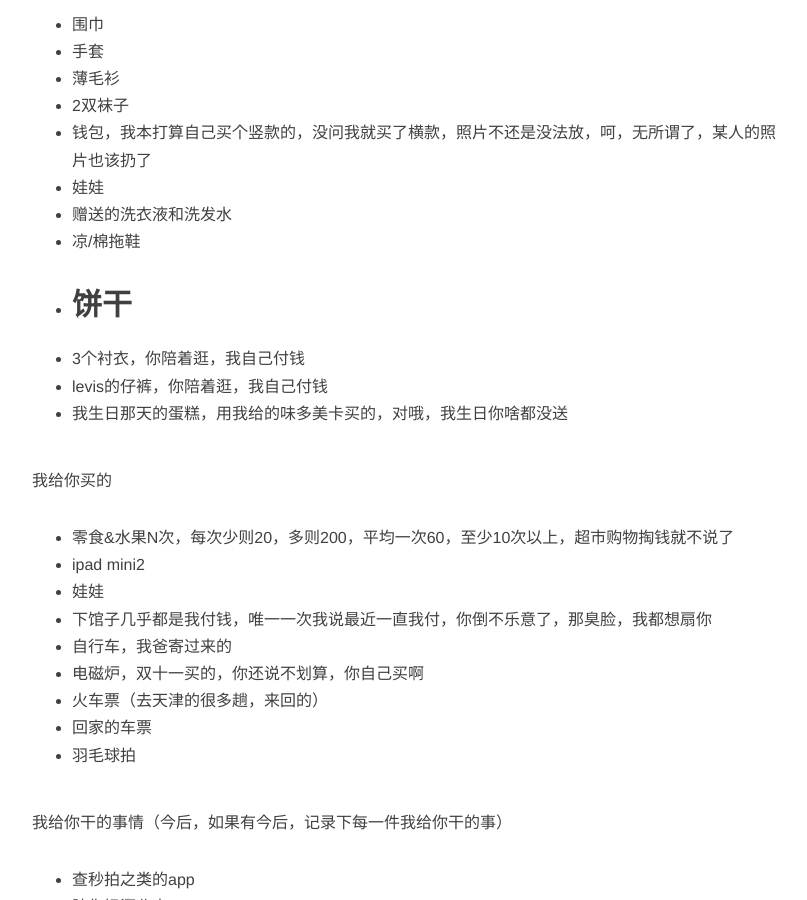
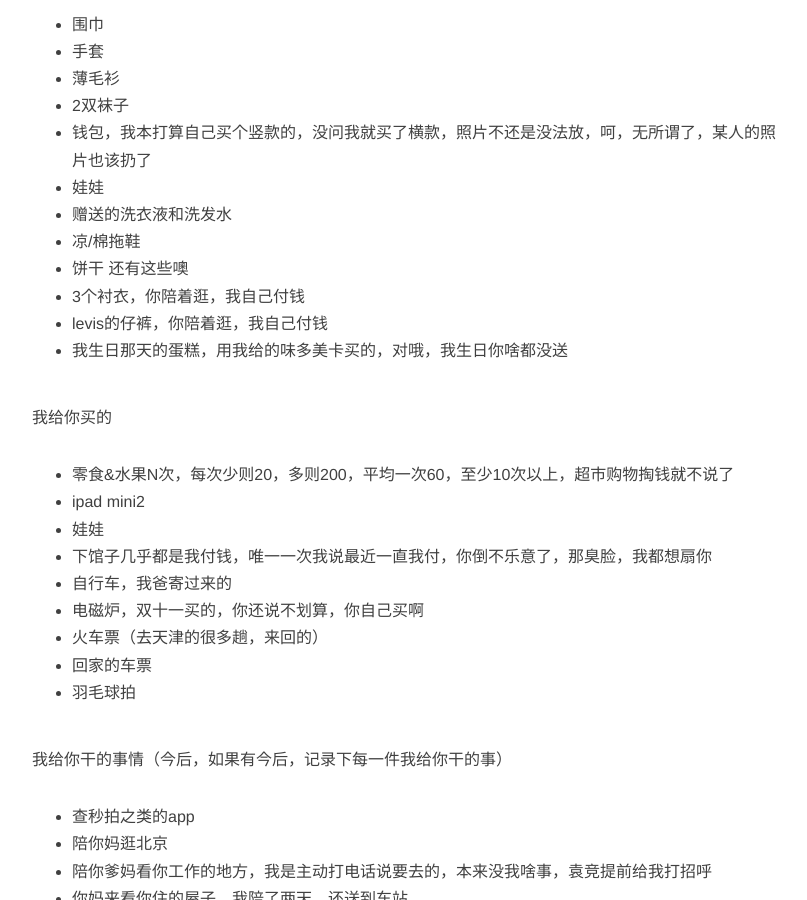
Before and after one commit to xofi/xofi.github.io, a Jekyll site: the page built from _posts/2015-11-20-conflict.md, in a window 1280 px wide and 900 px high, scrolled down 3626 px. Shown: the whole window, without its empty margins (233-1040 px from the left). Built offline with Jekyll 4.4.1, drawn with Linux system fonts in a browser that asks for light colours; nearby versions of some CDN libraries; comment, search, counter and statistics services are not loaded.

Commit message:
modify log 6

```diff
--- a/_posts/2015-11-20-conflict.md
+++ b/_posts/2015-11-20-conflict.md
@@ -129,7 +129,7 @@ description: 吵架了，分析一下原因，平复一下心情。
 - 赠送的洗衣液和洗发水
 - 凉/棉拖鞋
 - 饼干
--------------------
+还有这些噢
 - 3个衬衣，你陪着逛，我自己付钱
 - levis的仔裤，你陪着逛，我自己付钱
 - 我生日那天的蛋糕，用我给的味多美卡买的，对哦，我生日你啥都没送
```
